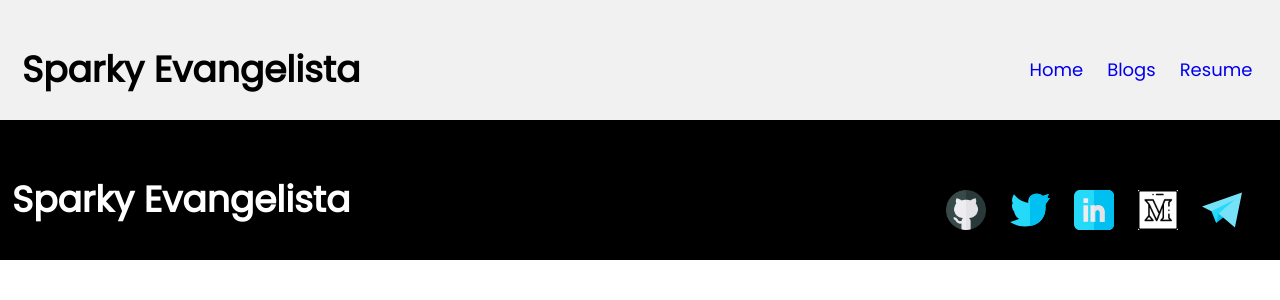
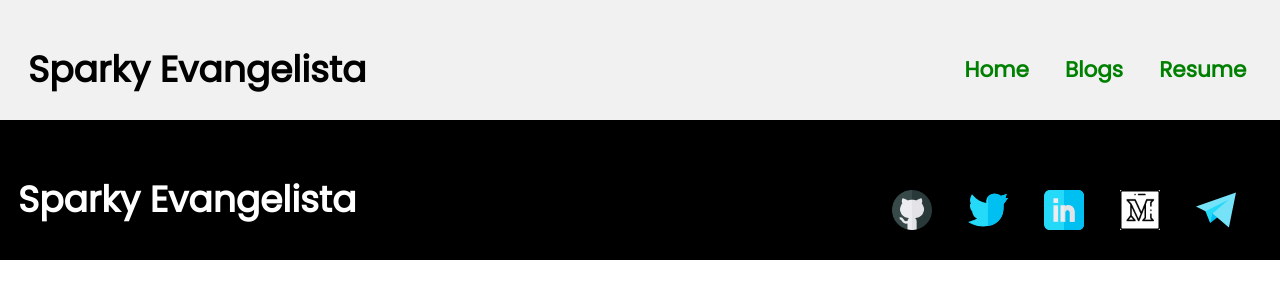
Before and after one commit to Sparkadelic177/my-portfolio, a React (Create React App) app: page / in a window 1280 px wide. Shown: the top 300 px of the page. Built offline with nearby package versions, Linux system fonts and the light colour scheme.

Commit message:
refactored, cleaned code

```diff
--- /dev/null
+++ b/src/components/aboutMeSection.js
@@ -0,0 +1,19 @@
+import React from "react";
+
+const AboutMeSection = () => {
+  return (
+    <div class="aboutme-text">
+      <h1>Yes you guessed it right, my real name is Sparky.</h1>
+      <br />
+      <p class="text">
+        I am a Application Developer at NYC Department of Citywide
+        Administrative Services (DCAS) and I love the art of developing and
+        creating things from scratch and being able to solve complex problems. I
+        am fueled with passion by innovation and ground breaking technologies in
+        hopes that I get to work them someday.
+      </p>
+    </div>
+  );
+};
+
+export default AboutMeSection;
--- a/src/components/header.js
+++ b/src/components/header.js
@@ -8,14 +8,19 @@ const Header = () => {
       <li id="name">Sparky Evangelista</li>
       <ul className="gotos">
         <li className="nav">
-          <Link to="/my-portfolio">Home</Link>
+          <Link className="headerLink" to="/my-portfolio">
+            Home
+          </Link>
         </li>
         <li className="nav">
-          <Link to="/blogs">Blogs</Link>
+          <Link className="headerLink" to="/blogs">
+            Blogs
+          </Link>
         </li>
 
         <li className="nav">
           <a
+            className="headerLink"
             href="https://drive.google.com/file/d/19tCyEFs4sOtZSrho0C6R5YI204dDlejf/view?usp=sharing"
             target="_blank"
             id="resume"
--- /dev/null
+++ b/src/components/heroSection.js
@@ -0,0 +1,39 @@
+import React from "react";
+
+const HeroSection = () => {
+  return (
+    <>
+      <img
+        src={require("../images/sparky.jpg")}
+        alt="Sparky Brown Evangelista"
+        class="sparky"
+      />
+      <div class="heroText">
+        <h1>
+          Spark
+          <span id="dot">.</span> y{" "}
+        </h1>
+        <br />
+        <h3>/'spärkē/</h3>
+        <br />
+        <p class="definition">
+          adjective
+          <span class="language">British</span>
+        </p>
+        <p>1. lively and high-spirited.</p>
+        <p>"His sparky personality"</p>
+        <br />
+        <p class="definition">
+          noun
+          <span class="language">Informal British</span>
+        </p>
+        <p>
+          {" "}
+          A<span class="crossedout">Electrian</span> Developer{" "}
+        </p>
+      </div>
+    </>
+  );
+};
+
+export default HeroSection;
--- a/src/views/projects.js
+++ b/src/components/projects.js
@@ -1,6 +1,6 @@
 import React, { useState, useEffect } from "react";
 import "../styles/projects.css";
-import Table from "../components/table";
+import Table from "./table";
 import axios from "axios";
 
 //here I wull use the githib api and have new projects show up all the time
@@ -22,6 +22,7 @@ const Projects = () => {
 
   return (
     <div className="content_container">
+      <h2 style={{ textAlign: "Center" }}>Github Repos</h2>
       <section className="tableSection">
         <Table data={languages} />
       </section>
--- /dev/null
+++ b/src/components/socialMedia.js
@@ -0,0 +1,14 @@
+import React from "react";
+
+const SocialMedia = (props) => {
+  return (
+    <div>
+      <img
+        style={{ width: "25%" }}
+        src={require("../images/iphoneBezel.png")}
+      />
+    </div>
+  );
+};
+
+export default SocialMedia;
--- a/src/styles/header.css
+++ b/src/styles/header.css
@@ -13,14 +13,20 @@
 
 .headerSection li {
   float: left;
-  color: black;
+  color: inherit;
   text-align: center;
-  padding: 0 12px;
+  padding: 0 1rem;
   text-decoration: none;
   font-size: 18px;
   line-height: 20px;
   border-radius: 4px;
-  list-style-type: none;
+  list-style: none;
+}
+
+.headerLink {
+  color: green;
+  font-weight: 600;
+  font-size: larger;
 }
 
 .gotos {
--- a/src/views/home.js
+++ b/src/views/home.js
@@ -1,56 +1,23 @@
 import React from "react";
-import Project from "./projects";
+import Project from "../components/projects";
+import SocialMedia from "../components/socialMedia";
+import AboutMeSection from "../components/aboutMeSection";
+import HeroSection from "../components/heroSection";
 import "../styles/home.css";
 
 const Home = () => {
   return (
     <div className="home_container">
       <section class="heroSection">
-        <img
-          src={require("../images/sparky.jpg")}
-          alt="Sparky Brown Evangelista"
-          class="sparky"
-        />
-        <div class="heroText">
-          <h1>
-            Spark
-            <span id="dot">.</span> y{" "}
-          </h1>
-          <br />
-          <h3>/'spärkē/</h3>
-          <br />
-          <p class="definition">
-            adjective
-            <span class="language">British</span>
-          </p>
-          <p>1. lively and high-spirited.</p>
-          <p>"His sparky personality"</p>
-          <br />
-          <p class="definition">
-            noun
-            <span class="language">Informal British</span>
-          </p>
-          <p>
-            {" "}
-            A<span class="crossedout">Electrian</span> Developer{" "}
-          </p>
-        </div>
+        <HeroSection />
       </section>
       <section class="aboutmeSection">
-        <div class="aboutme-text">
-          <h1>Yes you guessed it right, my real name is Sparky.</h1>
-          <br />
-          <p class="text">
-            I am a Application Developer at NYC Department of Citywide
-            Administrative Services (DCAS) and I love the art of developing and
-            creating things from scratch and being able to solve complex
-            problems. I am fueled with passion by innovation and ground breaking
-            technologies in hopes that I get to work them someday.
-          </p>
-        </div>
+        <AboutMeSection />
       </section>
+      {/* <section className="socialMedia">
+        <SocialMedia />
+      </section> */}
       <section className="projectSection">
-        <h2>Projects</h2>
         <Project />
       </section>
     </div>
--- a/src/views/index.js
+++ b/src/views/index.js
@@ -1,4 +1,3 @@
 export { default as Home } from "./home.js";
 export { default as Blogs } from "./blogs.js";
-export { default as Projects } from "./projects.js";
 export { default as YouTube } from "./youtube.js";
```
Also changed, not shown: src/components/table.js (+21 -173 lines), src/images/iphoneBezel.png (added).
